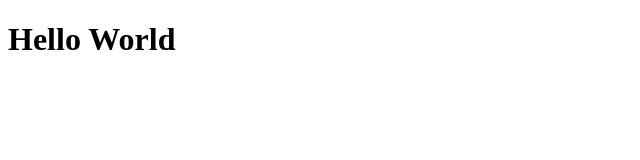
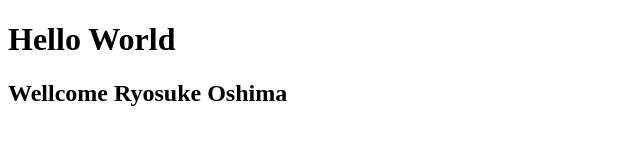
Before and after one commit to miulab7/miulab7.github.io, a plain HTML site: page index.html in a window 1280 px wide. Shown: the whole page, without its empty margins (0-640 px from the left). Drawn offline with Linux system fonts and the light colour scheme.

Commit message:
Update index.html

```diff
--- a/index.html
+++ b/index.html
@@ -2,5 +2,6 @@
 <html>
 <body>
 <h1>Hello World</h1>
+<h2>Wellcome Ryosuke Oshima</h2>
 </body>
 </html>
```
